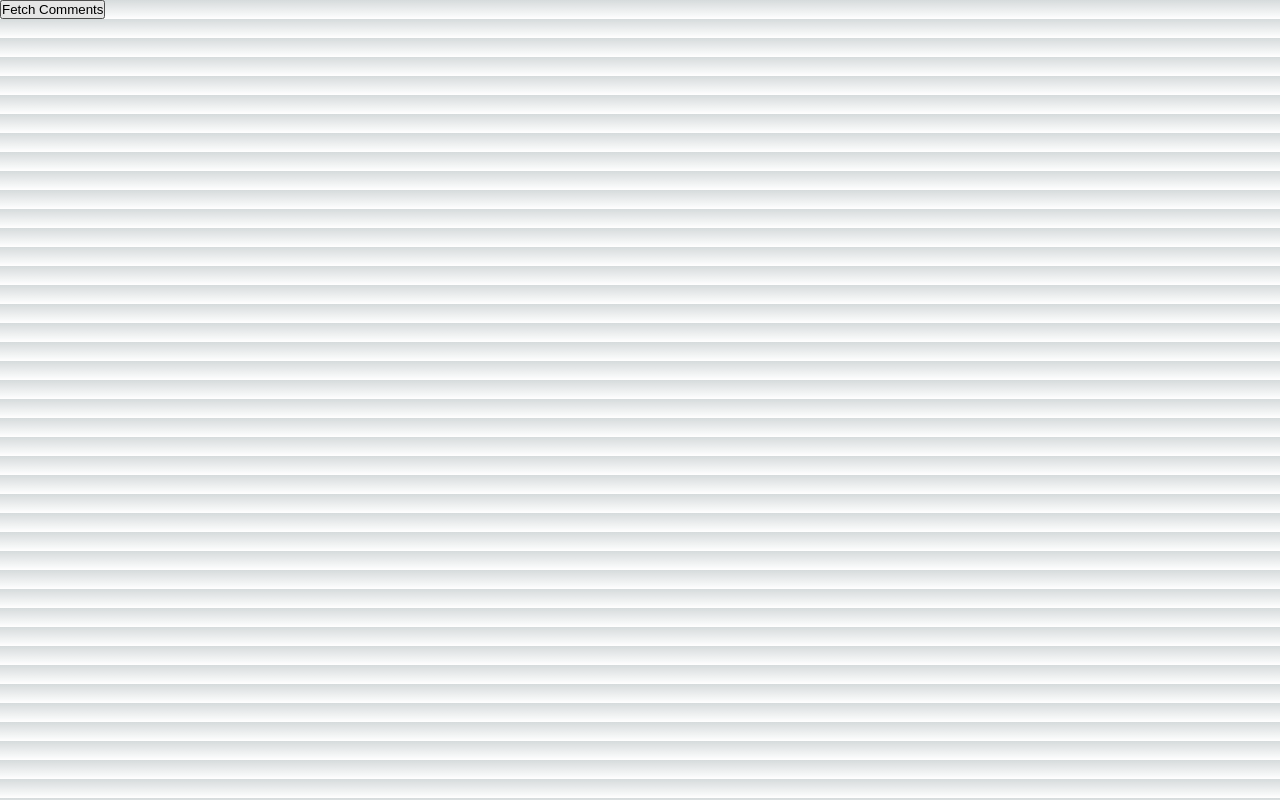
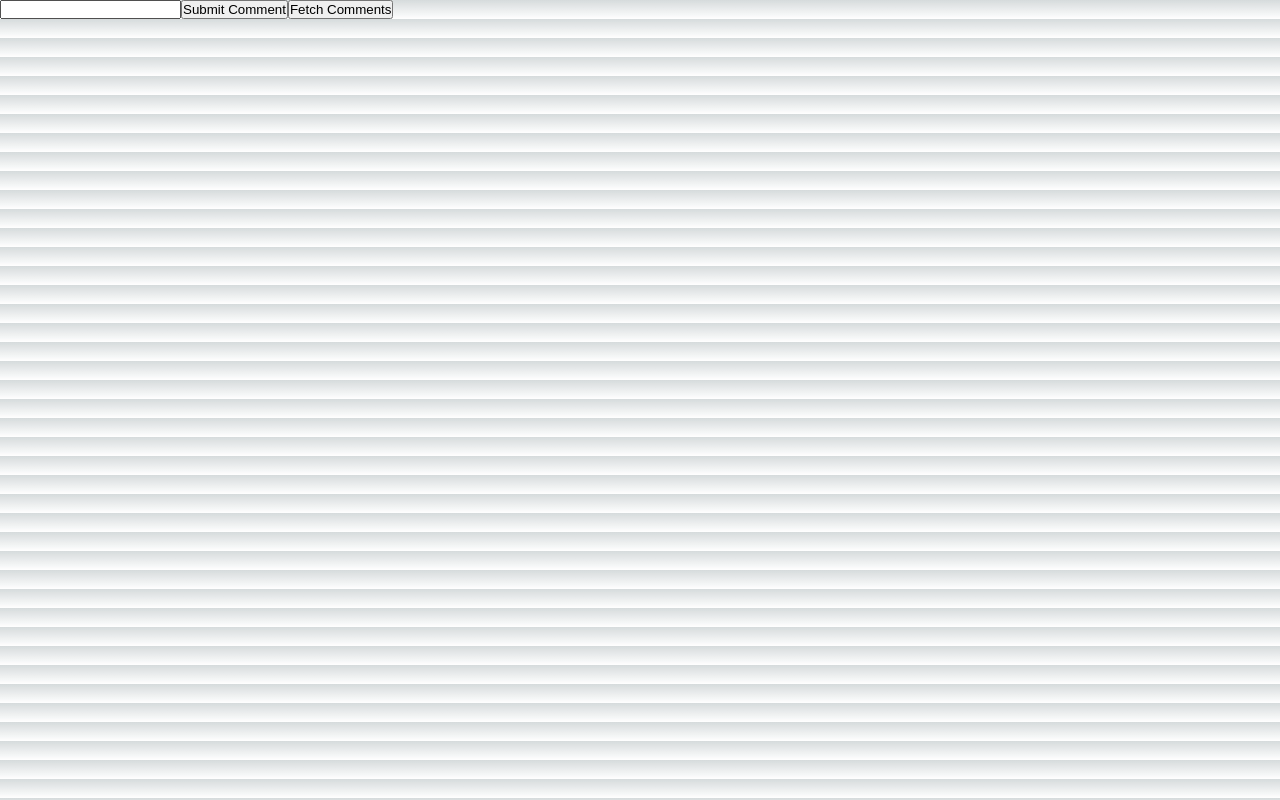
Before and after one commit to indanary/try-next, a Next.js app: page /comments in a window 1280 px wide. Built offline with nearby package versions, Linux system fonts and the light colour scheme.

Commit message:
comment post request

```diff
--- a/src/pages/api/comments/index.ts
+++ b/src/pages/api/comments/index.ts
@@ -1,5 +1,17 @@
 import {comments} from "../../../../data/comments"
 
 export default function handler(req: any, res: any) {
-	res.status(200).json(comments)
+	if (req.method === "GET") {
+		res.status(200).json(comments)
+	}
+
+	if (req.method === "POST") {
+		const comment = req.body.newComment
+		const newComment = {
+			id: Date.now(),
+			text: comment,
+		}
+		comments.push(newComment)
+		res.status(201).json(newComment)
+	}
 }
--- a/src/pages/comments/index.tsx
+++ b/src/pages/comments/index.tsx
@@ -4,6 +4,7 @@ interface CommentsPageProps {}
 
 const CommentsPage: React.FC<CommentsPageProps> = ({}) => {
 	const [comments, setComments] = useState([])
+	const [newComment, setNewComment] = useState("")
 
 	const fetchComments = async () => {
 		const response = await fetch("/api/comments")
@@ -12,8 +13,27 @@ const CommentsPage: React.FC<CommentsPageProps> = ({}) => {
 		if (data) setComments(data)
 	}
 
+	const submitComment = async () => {
+		const response = await fetch("/api/comments", {
+			method: "POST",
+			body: JSON.stringify({newComment}),
+			headers: {
+				"Content-Type": "application/json",
+			},
+		})
+		const data = await response.json()
+	}
+
 	return (
 		<>
+			<input
+				type="text"
+				value={newComment}
+				onChange={(e: React.ChangeEvent<HTMLInputElement>) =>
+					setNewComment(e.target.value)
+				}
+			/>
+			<button onClick={submitComment}>Submit Comment</button>
 			<button onClick={fetchComments}>Fetch Comments</button>
 			{comments.map((comment: any) => (
 				<div key={comment.id}>
```
